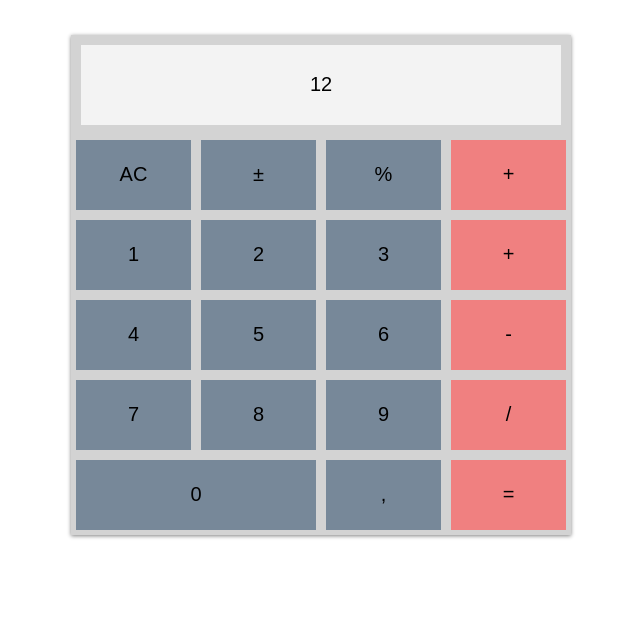
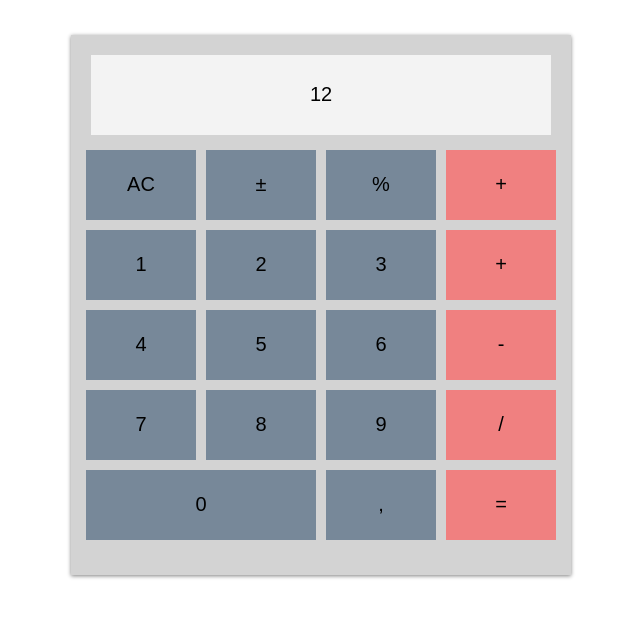
Before and after one commit to nadinho/My-calculator, a website: page index.html in a window 1280 px wide. Shown: the part 58-676 px from the top of the page, without its empty margins (319-959 px from the left). Drawn offline with nearby package versions, Linux system fonts and the light colour scheme; files that its build step writes are made by us from their sources.

Commit message:
set margin to .calculator

```diff
--- a/src/components/_calculator.scss
+++ b/src/components/_calculator.scss
@@ -4,6 +4,8 @@
   display: flex;
   flex-wrap: wrap;
   box-shadow: 0px 1px 4px 0px grey;
+  padding: 10px 10px 30px 10px;
+  background-color: lightgray;
 }
 
 .calculator__output {
@@ -21,7 +23,6 @@
   height: 80px;
   background-color: lightslategrey;
   border: 5px solid lightgray;
-
   outline: none;
   font-size: 20px;
 }
@@ -35,7 +36,7 @@
 }
 
 .calc__operator:hover {
-  background-color: #ff0088;
+  background-color: #ff22f8;
 }
 
 #calc__long {
```
